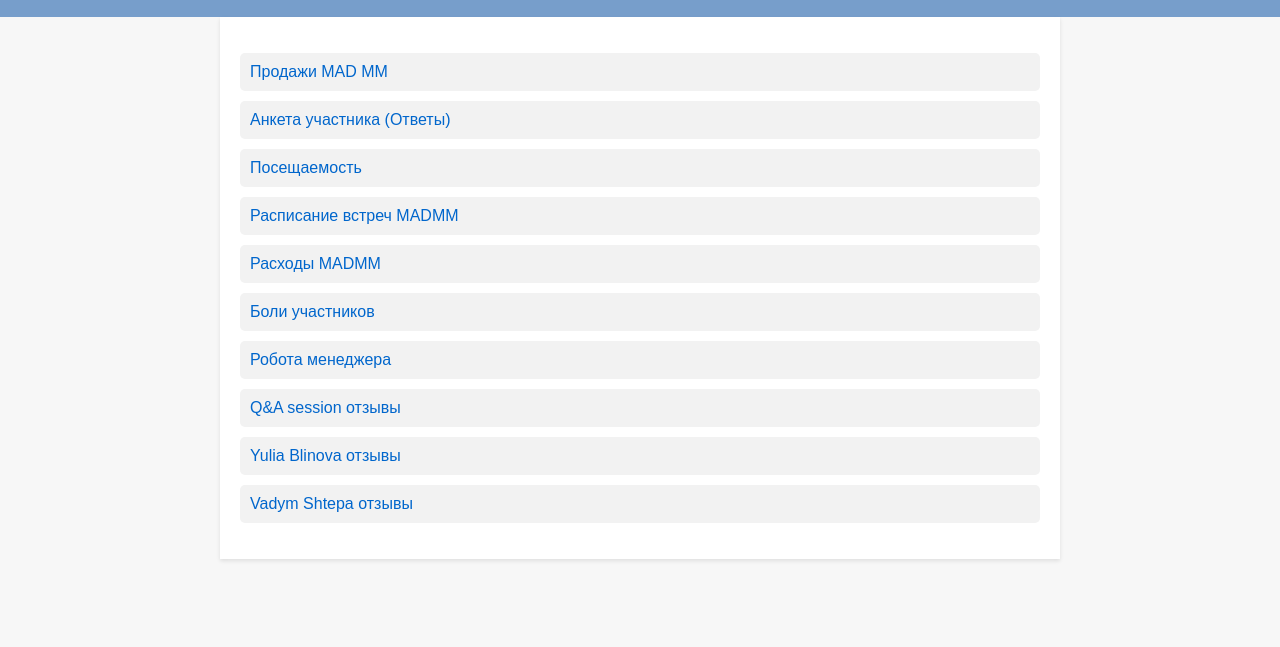
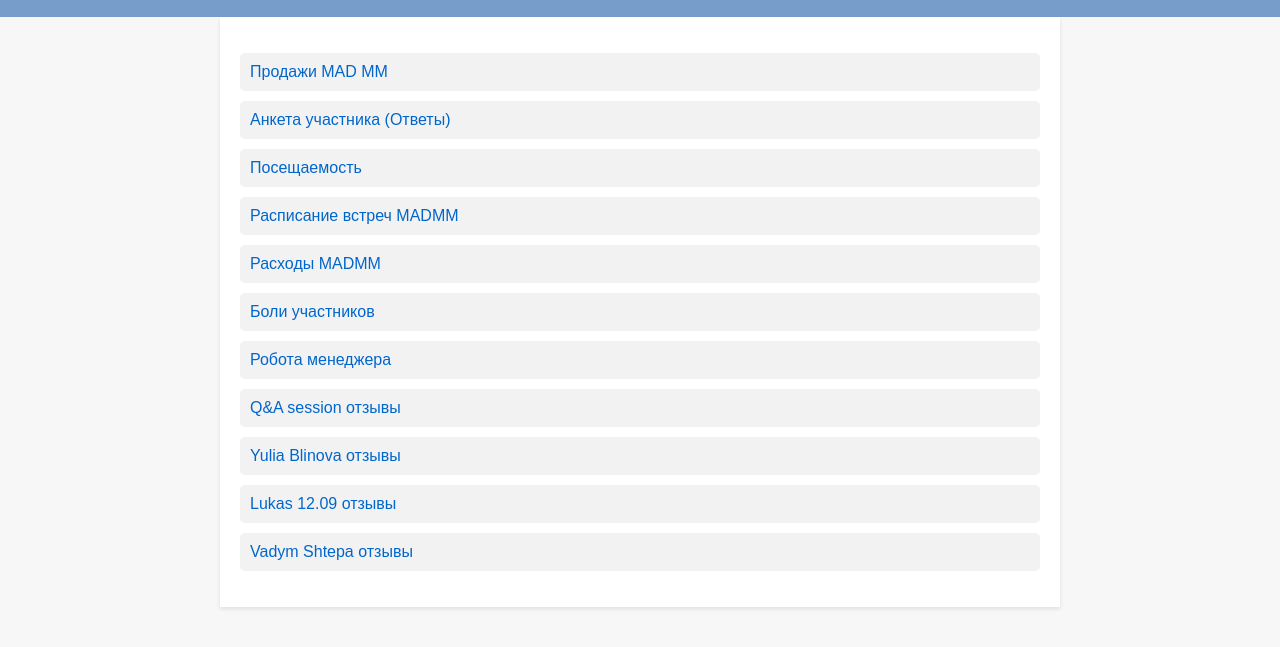
Before and after one commit to khrrystynka/khrrystynkamadmm.github.io, a plain HTML site: page index.html in a window 1280 px wide. Shown: the part 109-756 px from the top of the page. Drawn offline with Linux system fonts and the light colour scheme.

Commit message:
index.html

```diff
--- a/index.html
+++ b/index.html
@@ -60,6 +60,7 @@
         <li><a href="https://docs.google.com/document/d/1uiQGWq6wHLCUI-s5EEvEhBOYAhZJ8AVkWktMcXStHJc/edit?usp=sharing">Робота менеджера</a></li>
         <li><a href="https://docs.google.com/spreadsheets/d/1j-mfmv4M4Fi5ts6ppp9zYHi22t80x9Sm22O4nn3nwuM/edit#gid=2136019175">Q&A session отзывы</a></li>
         <li><a href="https://docs.google.com/spreadsheets/d/1zdZc5Af8eEWbgAvi1SXqMHSg6qfjDuz6STwpX0QQhGc/edit?usp=drive_link">Yulia Blinova отзывы</a></li>
+        <li><a href="https://docs.google.com/spreadsheets/d/1KZyscAhbf5uzJ4GSw4FSBpnfaaws7FKBguH4bPTSi18/edit#gid=1121377375">Lukas 12.09 отзывы</a></li>
         <li><a href="https://docs.google.com/spreadsheets/d/14mlCcFZ4hPjnttjCS4AOpiNZ8DOmzacqbSoB5Amu5R4/edit?usp=drive_link">Vadym Shtepa отзывы </a></li>
     </ul>
 </div>
```
